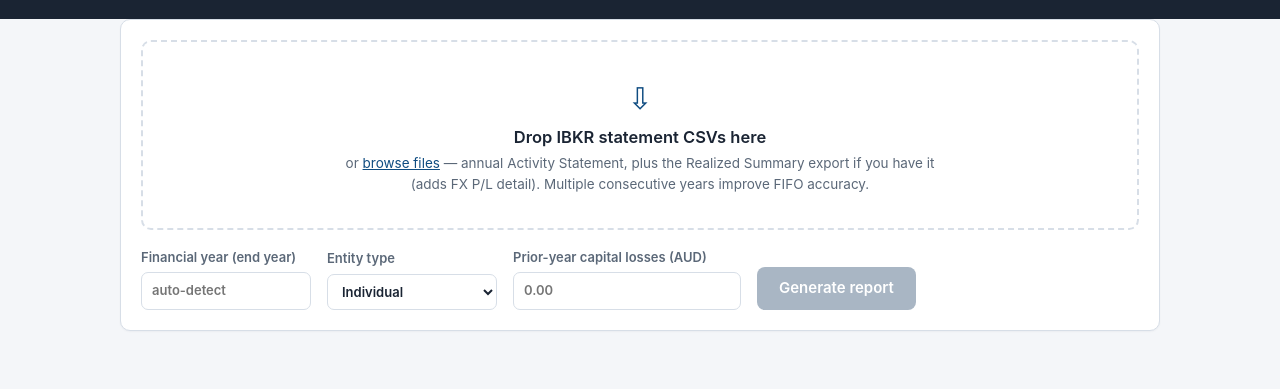
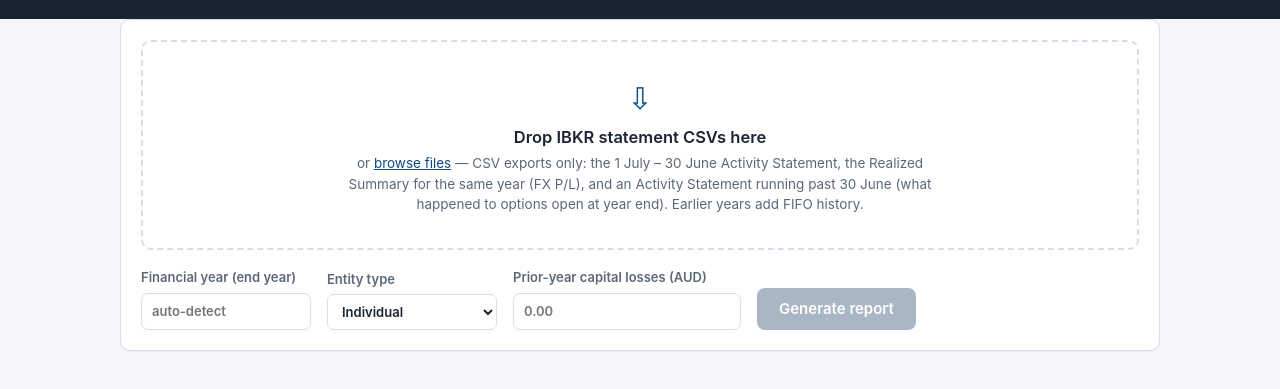
Before and after one commit to chrisudf/ibkr-tax-report, a plain HTML site: page static/index.html in a window 1280 px wide. Shown: the part 109-498 px from the top of the page. Drawn offline with Linux system fonts and the light colour scheme.

Commit message:
Rewrite README for individual and SMSF users; document the three files
The README pitched the tool at professional accountants only. It is now
aimed at Australian tax residents with an IBKR account — individuals and
SMSF trustees — and the accountants who prepare their returns, with a
not-tax-advice notice up front.

It now spells out the three CSV files a year needs, their periods, what
each supplies and what goes wrong without it: the FY Activity Statement;
the Realized Summary, the only export with Forex P/L Details (FX P/L is
otherwise 0, with a warning); and an Activity Statement running past
30 June and past the expiry of every written option open at year end
(without it, D2 gains on options assigned in July are still counted). The
last two cannot stand in for each other.

Adds IBKR export steps following IBKR's Client Portal guide, the RBA rate
table's coverage as a hard limit on every uploaded leg and how to refresh
it, troubleshooting for the new upload and D2 messages, and the license.
The upload box names the three files too.

```diff
--- a/static/index.html
+++ b/static/index.html
@@ -20,9 +20,10 @@
     <div id="dropzone" tabindex="0" role="button" aria-label="Upload IBKR CSV statements">
       <div class="dz-icon">&#8681;</div>
       <div class="dz-title">Drop IBKR statement CSVs here</div>
-      <div class="dz-sub">or <span class="link">browse files</span> — annual Activity Statement,
-        plus the Realized Summary export if you have it (adds FX P/L detail).
-        Multiple consecutive years improve FIFO accuracy.</div>
+      <div class="dz-sub">or <span class="link">browse files</span> — CSV exports only: the
+        1 July – 30 June Activity Statement, the Realized Summary for the same year (FX P/L),
+        and an Activity Statement running past 30 June (what happened to options open at
+        year end). Earlier years add FIFO history.</div>
       <input type="file" id="file-input" accept=".csv,text/csv" multiple hidden>
     </div>
     <ul id="file-list"></ul>
```
Also changed, not shown: 1 other file.
